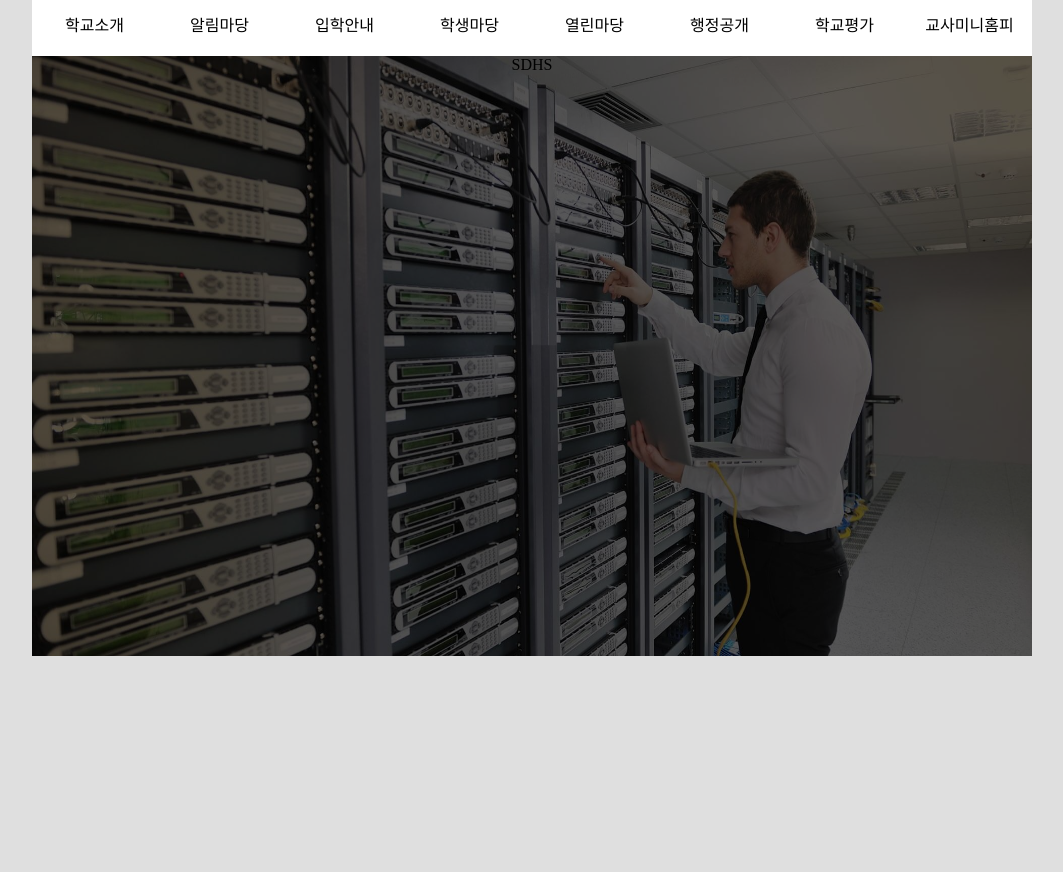
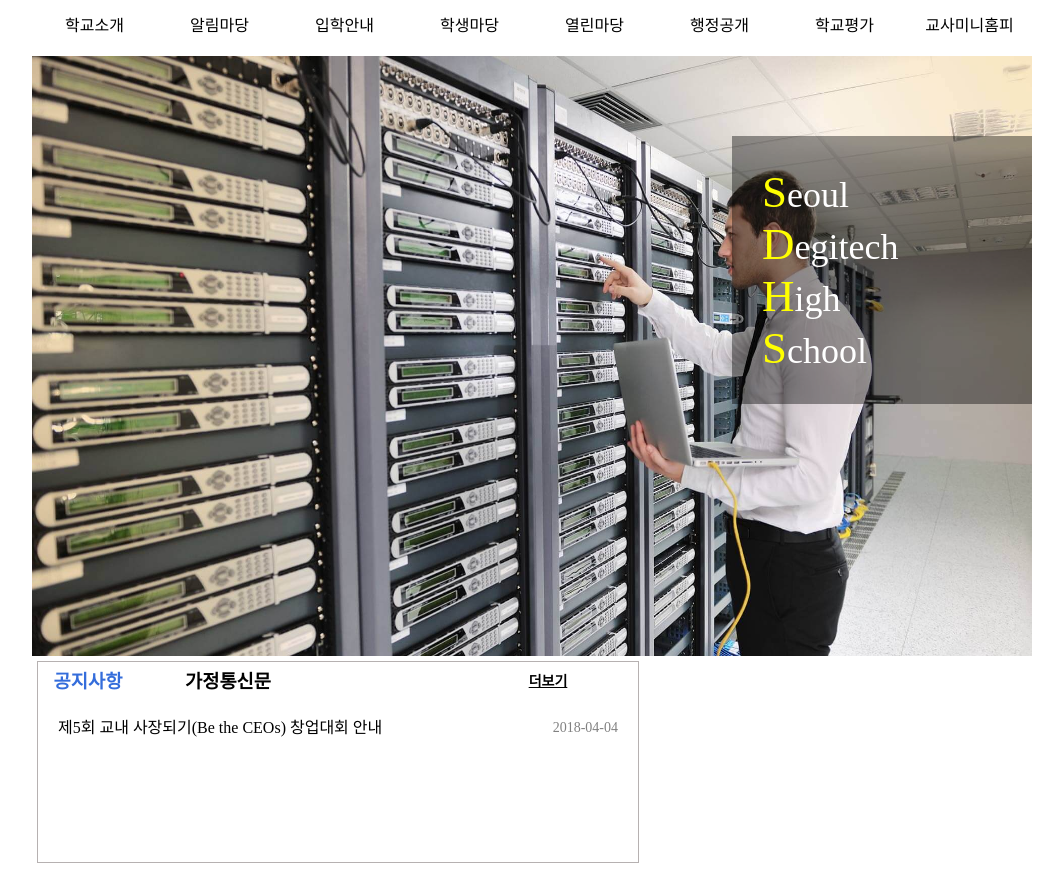
Before and after one commit to sos010307/2018web2, a plain HTML site: page school/index.html in a window 1280 px wide. Shown: the part 107-979 px from the top of the page, without its empty margins (108-1171 px from the left). Before the commit the page ends 800 px from the top, so only its background shows below. Drawn offline with nearby package versions, Linux system fonts and the light colour scheme.

Commit message:
2018-04-23

```diff
--- a/school/css/style.css
+++ b/school/css/style.css
@@ -1,12 +1,15 @@
 *{margin: 0;padding: 0;}
 html,body{width: 100%;height: auto;}
-body{background: rgb(223, 223, 223);}
+body{}
 header *{box-sizing: border-box;}
 #wrap{width: 1000px;height: auto;margin: 0 auto;background: rgb(255, 255, 255);}
 
 .tc{text-align: center;}
 .tr{text-align: right;}
 .tl{text-align: left;}
+.fl{float: left;}
+.fr{float: right;}
+
 li{list-style: none;}
 
 header{width: 100%;height: auto;padding: 20px 20px 0 20px;}
@@ -22,10 +25,25 @@ position: relative;left: -20px;}
 .botmenu > li{width: 12.5%;height: 60px;float: left;}
 .botmenu > li> ul{height: 0;width: 100%;background: rgb(30, 98, 116);
 overflow: hidden;z-index: 12;position: relative;}
-.botmenu > li:hover > ul{height: 240px;}
-.botmenu > li > ul > li{border: 1px solid rgb(54, 106, 120);}
+.botmenu > li:hover > ul{height: auto;}
+.botmenu > li:hover > ul > li{height: 30px;}
+.botmenu > li > ul > li{border: 1px solid rgb(54, 106, 120);line-height: 30px;}
 
 #slider{width: 100%;height: 600px;position: relative;overflow: hidden;}
 .slider{width: 100%;height: 600px;position: absolute;left: 100%;}
 #slider > img:first-child{left: 0;}
-.blackout{position: absolute;width: 100%;height: 100%;background: rgba(0, 0, 0, 0.65);}
+.blackout{position: absolute;width: 30%;height: auto;background: rgba(0, 0, 0, 0.4);padding: 30px;box-sizing: border-box;
+left: 70%;top: 80px;}
+.slide_text{color: white;font-size: 36px;float: left;}
+.sdhs{color: yellow;font-size: 45px;font-weight: blod;}
+
+.content{width: 100%;height: auto;}
+.content > div{margin: 5px;border: 1px solid rgb(182, 177, 177);}
+
+.notice{width: 600px;height: 200px;}
+.ntc{width: 100%;height: 50px;}
+.ntc > h3{width: 100px;height: 40px;text-align: center;line-height: 40px;margin-right: 40px;}
+.more{font-size: 14px;text-decoration: underline;}
+.selntc{color: rgb(52, 109, 219);}
+.ntcl{width: 100%;height: 32px;line-height: 32px;padding: 0 20px 0 20px;box-sizing: border-box;}
+.ntdate{font-size: 14px;color: rgb(129, 129, 129);}
--- a/school/index.html
+++ b/school/index.html
@@ -22,6 +22,7 @@
                         <li>2</li>
                         <li>3</li>
                         <li>4</li>
+                        <li>5+</li>
                     </ul>
                 </li>
                 <li>알림마당
@@ -87,11 +88,35 @@
             <img src="./images/slide2.jpg" alt="슬라이드2" class="slider">
             <img src="./images/slide3.jpg" alt="슬라이드3" class="slider">
             <div class="blackout">
-                <p class="tc slide_text">SDHS</p>
+                <p class="tl slide_text">
+                     <span class="sdhs">S</span>eoul<br>
+                     <span class="sdhs">D</span>egitech<br>
+                     <span class="sdhs">H</span>igh<br>
+                     <span class="sdhs">S</span>chool<br>
+                </p>
             </div>
         </div>
-        <section>
+        <section class="content">
+            <div class="notice">
+                <div class="ntc">
+                    <h3 class="selntc fl">공지사항</h3><h3 class="fl">가정통신문</h3><h3 class="more fr">더보기</h3>
+                </div>
+                <div class="ntcl">
+                    제5회 교내 사장되기(Be the CEOs) 창업대회 안내<span class="fr ntdate">2018-04-04</span>
+                </div>
+                <div class="ntcl">
 
+                </div>
+                <div class="ntcl">
+
+                </div>
+                <div class="ntcl">
+
+                </div>
+                <div class="ntcl">
+
+                </div>
+            </div>
         </section>
         <footer>
 
--- a/school/js/script.js
+++ b/school/js/script.js
@@ -12,3 +12,8 @@ function slide(){
     $(img[cnt]).animate({left:"0"});
 }
 setInterval(slide,2500);
+
+$(".ntc > h3").on("click",function(){
+    $(this).addClass("selntc")
+    $(this).siblings().removeClass("selntc");
+})
```
